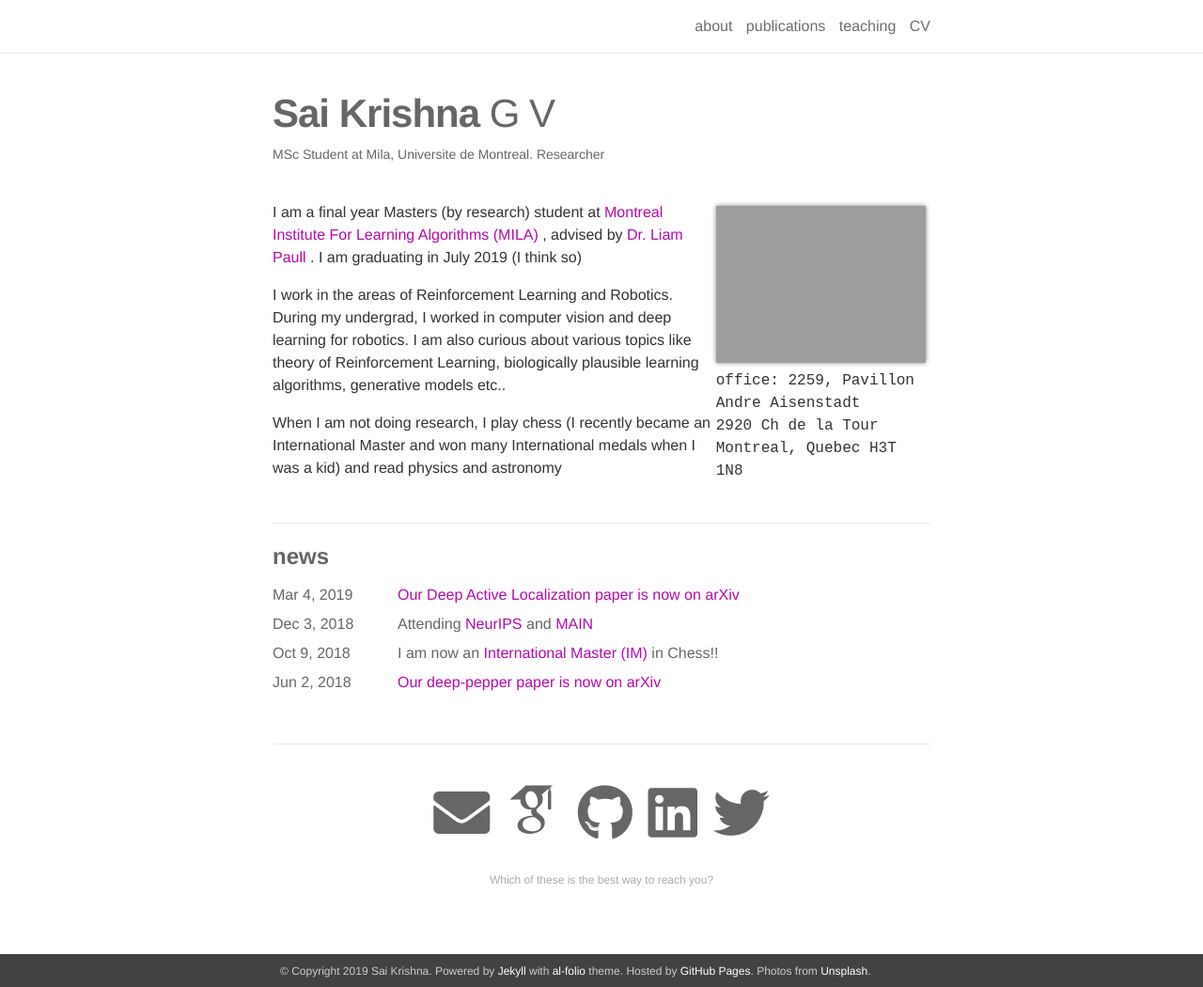
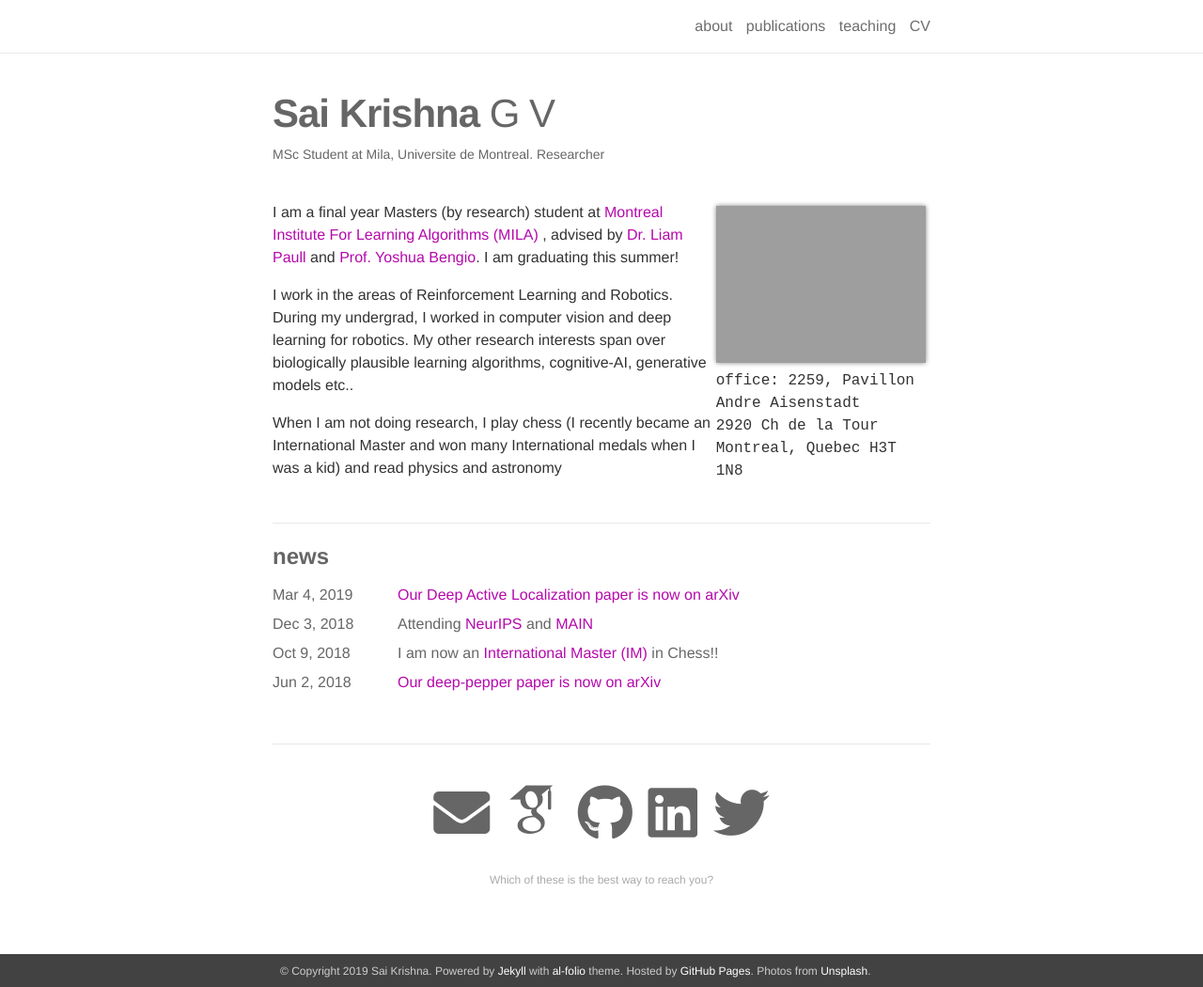
Before and after one commit to saikrishna-1996/saikrishna-1996.github.io, a Jekyll site: the page built from _pages/about.md, in a window 1280 px wide and 1050 px high. Shown: the whole window at 94% size. Built offline with Jekyll 4.4.1, drawn with Linux system fonts in a browser that asks for light colours; some web fonts are replaced.

Commit message:
announcements

```diff
--- a/_pages/about.md
+++ b/_pages/about.md
@@ -17,8 +17,8 @@ social: true
 ---
 
 I am a final year Masters (by research) student at
-<a href="https://mila.quebec/en/">Montreal Institute For Learning Algorithms (MILA)</a> , advised by <a href="http://liampaull.ca/">Dr. Liam Paull</a> . I am graduating in July 2019 (I think so)
+<a href="https://mila.quebec/en/">Montreal Institute For Learning Algorithms (MILA)</a> , advised by <a href="http://liampaull.ca/">Dr. Liam Paull</a> and [Prof. Yoshua Bengio](https://mila.quebec/en/person/bengio-yoshua/). I am graduating this summer!
 
-I work in the areas of Reinforcement Learning and Robotics. During my undergrad, I worked in computer vision and deep learning for robotics. I am also curious about various topics like theory of Reinforcement Learning, biologically plausible learning algorithms, generative models etc..
+I work in the areas of Reinforcement Learning and Robotics. During my undergrad, I worked in computer vision and deep learning for robotics. My other research interests span over biologically plausible learning algorithms, cognitive-AI, generative models etc..
 
 When I am not doing research, I play chess (I recently became an International Master and won many International medals when I was a kid) and read physics and astronomy
```
Also changed, not shown: _pages/teaching.md (+1 -1 lines).
